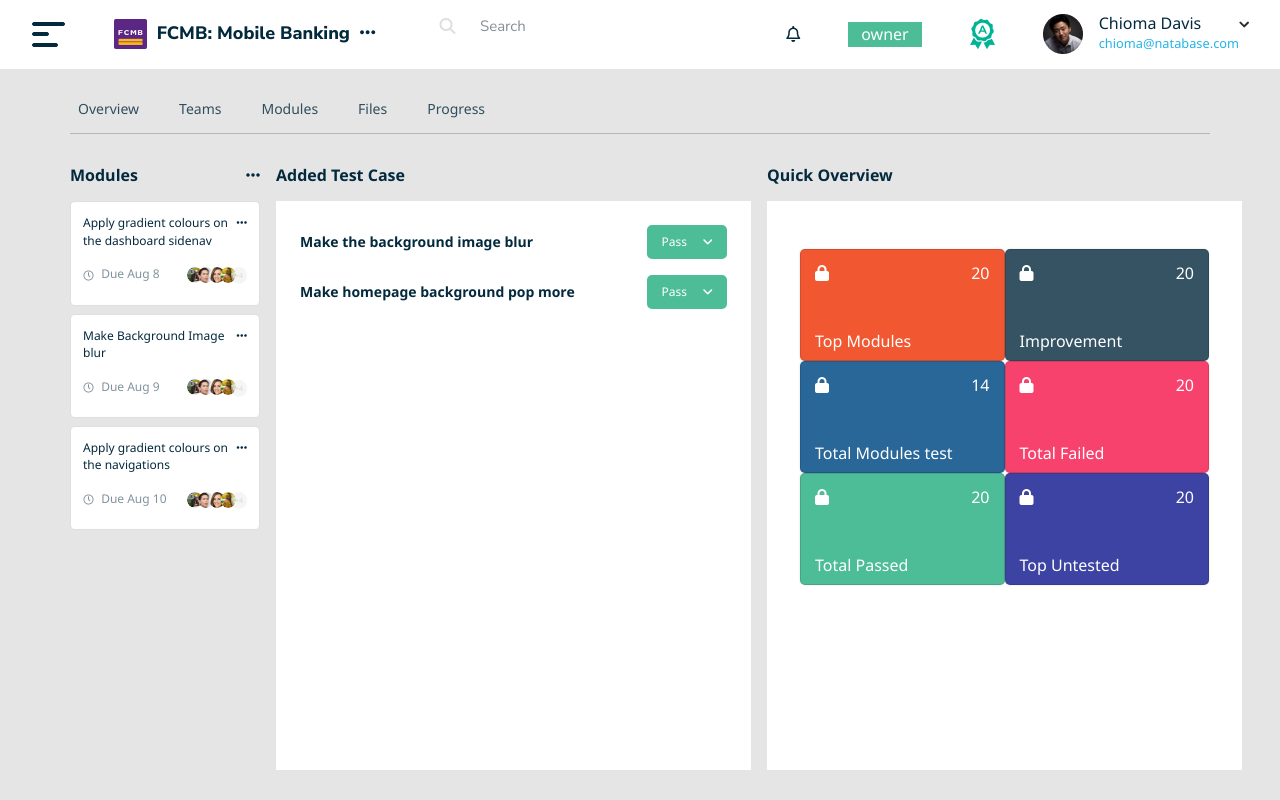
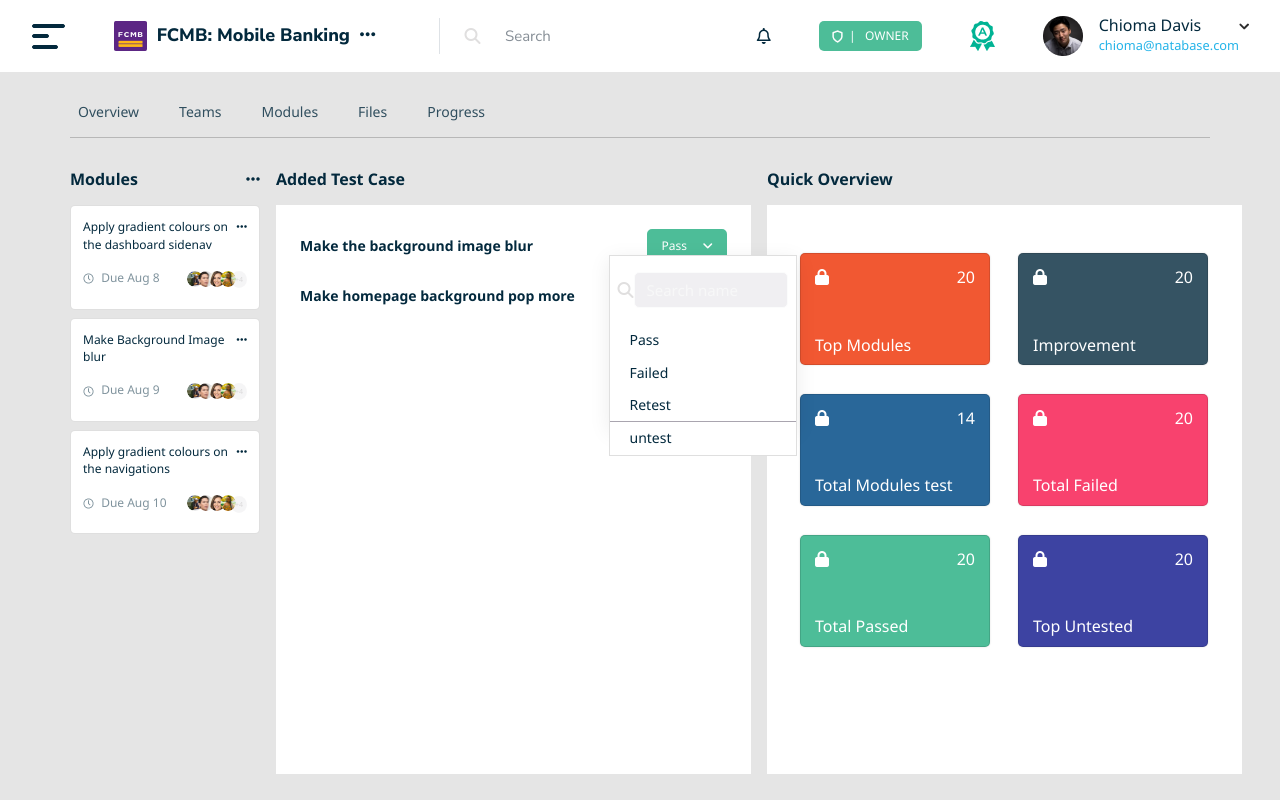
Before and after one commit to buka4rill/react-assignment, a React (Create React App) app in the folder react-assignment/: page /test in a window 1280 px wide. Built offline with nearby package versions, Linux system fonts and the light colour scheme; the HTML template or start-up script is replaced by a standard one.

Commit message:
added more UI features

```diff
--- a/react-assignment/public/index.html
+++ b/react-assignment/public/index.html
@@ -20,7 +20,7 @@
     <link rel="stylesheet" href="https://fonts.googleapis.com/css?family=Roboto:300,400,500,700&display=swap">
     <link rel="stylesheet" href="css/bootstrap.min.css">
     <link rel="stylesheet" href="css/mdb.min.css"> -->
-
+    <link rel="stylesheet" href="https://unpkg.com/simplebar@latest/dist/simplebar.css" />
     <script src="https://kit.fontawesome.com/4e274e72e0.js"></script>
 
     <title>Assignment</title>
@@ -38,5 +38,9 @@
       To begin the development, run `npm start` or `yarn start`.
       To create a production bundle, use `npm run build` or `yarn build`.
     -->
+
+
+
+    <script src="https://unpkg.com/simplebar@latest/dist/simplebar.min.js"></script>
   </body>
 </html>
--- a/react-assignment/src/App.js
+++ b/react-assignment/src/App.js
@@ -4,7 +4,7 @@
 import Navbar from './components/layout/Navbar';
 import Action from './components/actions/ActionsSection';
 import TestPageSection from './components/testPage/TestPageSection';
-import { BrowserRouter as Router, Switch, Route } from 'react-router-dom';
+import { BrowserRouter as Router, Route } from 'react-router-dom';
 import uuid from 'uuid';
 
 class App extends Component {
--- a/react-assignment/src/components/actions/ActionCard.js
+++ b/react-assignment/src/components/actions/ActionCard.js
@@ -15,7 +15,7 @@
     }
 
     render() {
-        console.log(this.props.backlog)
+        // console.log(this.props.backlog)
         return (
             <div className="action-card card mb-2">
                 <div className="text-section top d-flex justify-content-between mb-2">
--- a/react-assignment/src/components/actions/ActionsSection.js
+++ b/react-assignment/src/components/actions/ActionsSection.js
@@ -26,9 +26,15 @@
                         <div className="col-lg-2 col-md-3 px-0 mr-2">
                             <Backlog addBacklogs={this.props.addBacklogs} />
 
-                            {this.props.backlogs.map((backlog) => (
-                                <ActionCard key={backlog.id} backlog={backlog} />
-                            ))}
+                            <div className="simplebar" data-simplebar data-simplebar-auto-hide="false">
+                            <div className="card-scroll-1" >
+                                {this.props.backlogs.map((backlog) => (
+                                    <ActionCard key={backlog.id} backlog={backlog} />
+                                ))}
+                            </div>
+                            </div>
+
+
                         </div>
 
                         <div className="col-lg-2 col-md-3 px-0 mr-2">
--- a/react-assignment/src/components/layout/Header.js
+++ b/react-assignment/src/components/layout/Header.js
@@ -3,13 +3,14 @@
 import vector from './Vector.png';
 import profileImg from './profileImg.png';
 import caret from './Vector2.png';
+import owner from './owner.png'
 
 import PropTypes from 'prop-types';
 
 const Header = ({ title }) => {
     return (
         <div className="container-fluid bg-white">
-            <nav className="navbar navbar-expand-lg bg-white">
+            <nav className="navbar navbar-expand-lg bg-white py-3">
                 {/* Menu Bars */}
                 <div className="navbar-nav menu-bars">
                     <span id="top"></span>
@@ -33,7 +34,7 @@
                 {/* Search Input Section */}
                 <div className="navbar-nav ml-5">
                     <form action="">
-                        <div className="form-group d-flex align-items-center justify-items-center">
+                        <div className="form-group d-flex align-items-center justify-items-center mb-0 border-left pl-4">
                             <label htmlFor="" className="d-flex mx-auto my-auto align-items-center justify-items-center">
                                 <i className="fas fa-search" style={{ color: 'rgb(224 223 223)' }}></i>
                             </label>
@@ -50,8 +51,11 @@
                     </div>
 
                     <div className="navbar-item my-auto ml-5">
-                        <div className="owner-tag">
-                            owner
+
+                        <div className="owner-tag py-2">
+                            <img src={owner} alt="."/>
+                            &nbsp; |  &nbsp;
+                            OWNER
                         </div>
                     </div>
 
--- a/react-assignment/src/components/testPage/AddedTestCases.js
+++ b/react-assignment/src/components/testPage/AddedTestCases.js
@@ -1,4 +1,5 @@
 import React from 'react';
+import OptionsModal from './OptionsModal';
 
 const AddedTestCases = () => {
     return (
@@ -13,11 +14,19 @@
                 <div className="test-case d-flex justify-content-between px-4 mb-3">
                     <span className="py-auto my-auto"> Make the background image blur </span>
 
-                    <button className="btn case-btn">
-                        Pass
-                        &nbsp;&nbsp;&nbsp;&nbsp;
-                        <i className="fas fa-angle-down"></i>
-                    </button>
+                    <div className="button-section">
+                        <button className="btn case-btn">
+                            Pass
+                            &nbsp;&nbsp;&nbsp;&nbsp;
+                            <i className="fas fa-angle-down"></i>
+                        </button>
+
+                        <div className="modaal">
+                            <OptionsModal />
+
+                        </div>
+                    </div>
+
                 </div>
 
                 <div className="test-case d-flex justify-content-between px-4">
--- a/react-assignment/src/components/testPage/OptionsModal.js
+++ b/react-assignment/src/components/testPage/OptionsModal.js
@@ -0,0 +1,41 @@
+import React, { Fragment } from 'react';
+
+function OptionsModal() {
+    return (
+        <Fragment>
+            <div class="card">
+                <div>
+                    <form action="">
+                        <div className="form-group d-flex px-2 pt-3">
+                            <label htmlFor="" className="d-flex mx-auto my-auto align-items-center justify-items-center">
+                                <i className="fas fa-search" style={{ color: 'rgb(224 223 223)' }}></i>
+                            </label>
+                            <input
+                                type="text"
+                                name="search"
+                                id="search"
+                                placeholder="Search name"
+                                className="form-control"
+                                style={{ background: '#1A0C2F',
+                                        opacity: '0.06',
+                                        borderRadius: '5px'
+                                }}
+                            />
+                        </div>
+                    </form>
+
+                    <div>
+                        <ul className="list-group borderrd">
+                            <li className="list-group-item border-0">Pass</li>
+                            <li className="list-group-item border-0">Failed</li>
+                            <li className="list-group-item border-0">Retest</li>
+                            <li className="list-group-item border-0">untest</li>
+                        </ul>
+                    </div>
+                </div>
+            </div>
+        </Fragment>
+    )
+}
+
+export default OptionsModal
--- a/react-assignment/src/components/testPage/QuickOverview.js
+++ b/react-assignment/src/components/testPage/QuickOverview.js
@@ -1,5 +1,4 @@
 import React from 'react';
-import bag from './bag.png';
 
 const QuickOverview = () => {
     return (
```
Also changed, not shown: react-assignment/src/App.css, react-assignment/src/components/layout/owner.png (added).
